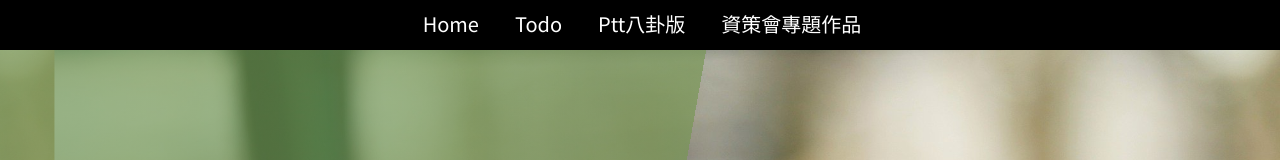
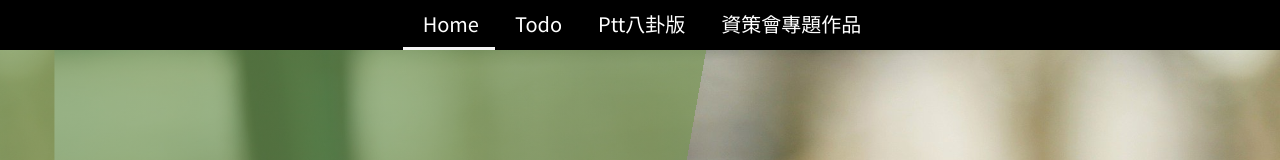
Before and after one commit to albertkingdom/heroku-website-frontend, a React (Create React App) app in the folder client/: page / in a window 1280 px wide. Shown: the top 160 px of the page. Built offline with nearby package versions, Linux system fonts and the light colour scheme.

Commit message:
add NavLink to Header.js/update favicon

```diff
--- a/client/src/Header.js
+++ b/client/src/Header.js
@@ -1,7 +1,11 @@
 import React from 'react'
 import './header.scss'
+import { withRouter,NavLink } from 'react-router-dom'
+
 
 const Header = () =>{
+
+
     return (
     <>
     {/* <nav className="navbar navbar-expand-lg navbar-light bg-light">
@@ -33,7 +37,7 @@ const Header = () =>{
 
         <div className="header-nav-items-rwd">
             <ul>
-                <li><a className="nav-link" href="/">Home</a></li>
+                <li><a className="nav-link" to="/">Home</a></li>
                 <li><a className="nav-link" href="/todo">Todo</a></li>
                 <li><a className="nav-link" href="/ptt">Ptt八卦版</a></li>
                 <li><a className="nav-link" href="/project">資策會專題作品</a></li>
@@ -41,10 +45,10 @@ const Header = () =>{
         </div>
         <div className="header-nav-items">
             <ul className="d-flex justify-content-center">
-                <li><a className="nav-link" href="/">Home</a></li>
-                <li><a className="nav-link" href="/todo">Todo</a></li>
-                <li><a className="nav-link" href="/ptt">Ptt八卦版</a></li>
-                <li><a className="nav-link" href="/project">資策會專題作品</a></li>
+                <li><NavLink className="nav-link" activeClassName="activelink" to="/" exact>Home</NavLink></li>
+                <li><NavLink className="nav-link" activeClassName="activelink" to="/todo">Todo</NavLink></li>
+                <li><NavLink className="nav-link" activeClassName="activelink" to="/ptt">Ptt八卦版</NavLink></li>
+                <li><NavLink className="nav-link" activeClassName="activelink" to="/project">資策會專題作品</NavLink></li>
             </ul>
         </div>
 
--- a/client/src/header.scss
+++ b/client/src/header.scss
@@ -104,3 +104,7 @@ header {
 body {
   font-family: "Noto Sans TC";
 }
+
+.activelink {
+  border-bottom: 3px solid whitesmoke;
+}
```
Also changed, not shown: 2 other files (tests, documents, lock files or other folders).
